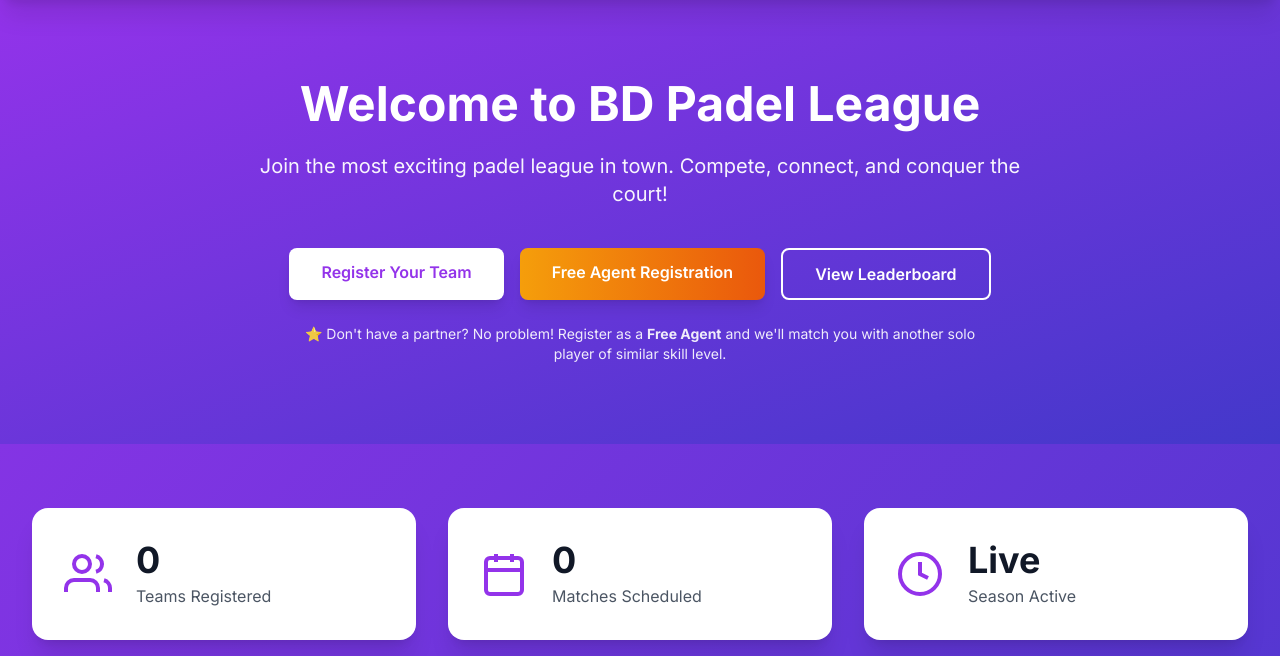
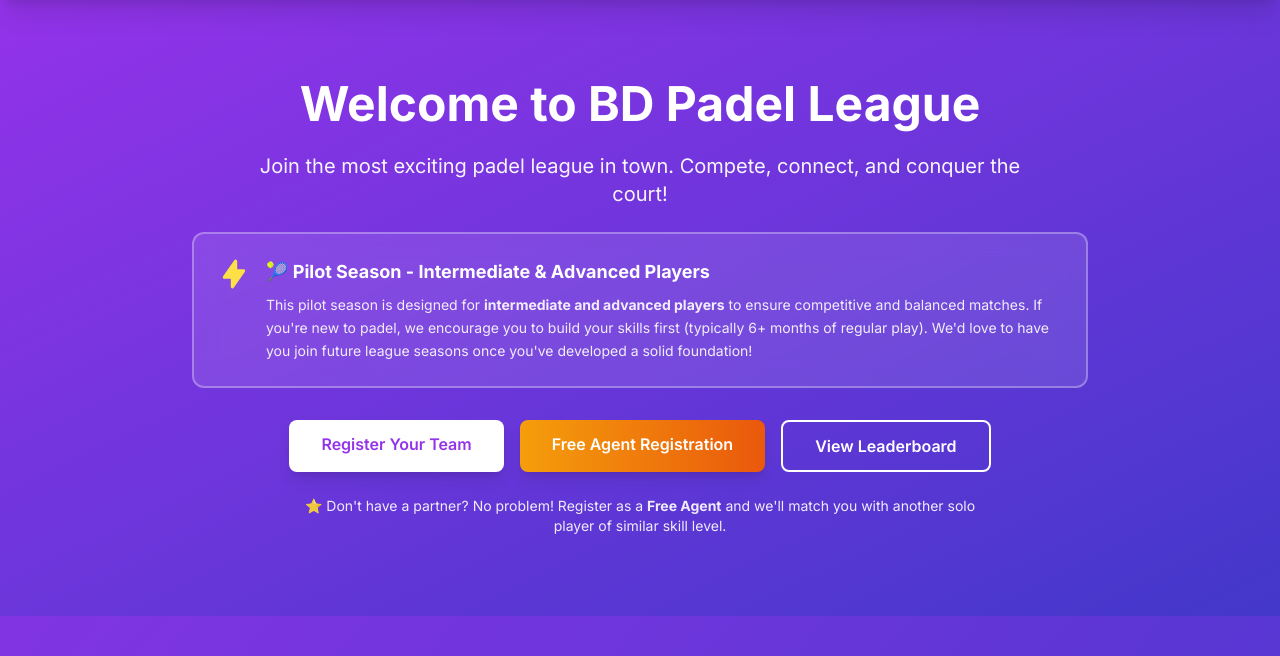
Before and after one commit to saadbd23/padel-league-hub, a Flask app: page / in a window 1280 px wide. Shown: the part 64-720 px from the top of the page. Run offline with Flask 3, Linux system fonts and the light colour scheme; data that the repository does not hold is empty; some libraries are stand-ins or nearby versions.

Commit message:
Assistant checkpoint: Add skill level notice to homepage
Assistant generated file changes:
- templates/index.html: Add pilot league skill level notice to homepage

---

User prompt:

Put the skill level notification in the homepage as well

Replit-Commit-Author: Assistant
Replit-Commit-Session-Id: 49e602f9-13a2-4ac3-a188-2d20b63a4565

```diff
--- a/templates/index.html
+++ b/templates/index.html
@@ -3,7 +3,29 @@
 <div class="bg-gradient-to-br from-purple-600 to-indigo-700 text-white py-20">
   <div class="max-w-7xl mx-auto px-4 sm:px-6 lg:px-8 text-center">
     <h2 class="text-5xl font-bold mb-6 animate-fade-in">Welcome to BD Padel League</h2>
-    <p class="text-xl mb-10 opacity-95 max-w-3xl mx-auto">Join the most exciting padel league in town. Compete, connect, and conquer the court!</p>
+    <p class="text-xl mb-6 opacity-95 max-w-3xl mx-auto">Join the most exciting padel league in town. Compete, connect, and conquer the court!</p>
+
+    <!-- Pilot League Skill Level Notice -->
+    <div class="max-w-4xl mx-auto mb-8">
+      <div class="bg-white/10 backdrop-blur-md border-2 border-white/30 rounded-xl p-6">
+        <div class="flex items-start gap-4">
+          <div class="flex-shrink-0">
+            <svg class="w-8 h-8 text-yellow-300" fill="currentColor" viewBox="0 0 20 20">
+              <path fill-rule="evenodd" d="M11.3 1.046A1 1 0 0112 2v5h4a1 1 0 01.82 1.573l-7 10A1 1 0 018 18v-5H4a1 1 0 01-.82-1.573l7-10a1 1 0 011.12-.38z" clip-rule="evenodd"/>
+            </svg>
+          </div>
+          <div class="text-left">
+            <h3 class="text-lg font-bold text-white mb-2">🎾 Pilot Season - Intermediate & Advanced Players</h3>
+            <p class="text-sm text-white/90 leading-relaxed">
+              This pilot season is designed for <strong>intermediate and advanced players</strong> to ensure competitive and balanced matches.
+              If you're new to padel, we encourage you to build your skills first (typically 6+ months of regular play).
+              We'd love to have you join future league seasons once you've developed a solid foundation!
+            </p>
+          </div>
+        </div>
+      </div>
+    </div>
+
     <div class="flex flex-wrap gap-4 justify-center">
       <a href="{{ url_for('register_team') }}" class="bg-white text-purple-600 px-8 py-3 rounded-lg font-semibold shadow-lg hover:shadow-xl hover:-translate-y-1 transition-all duration-300">
         Register Your Team
```
